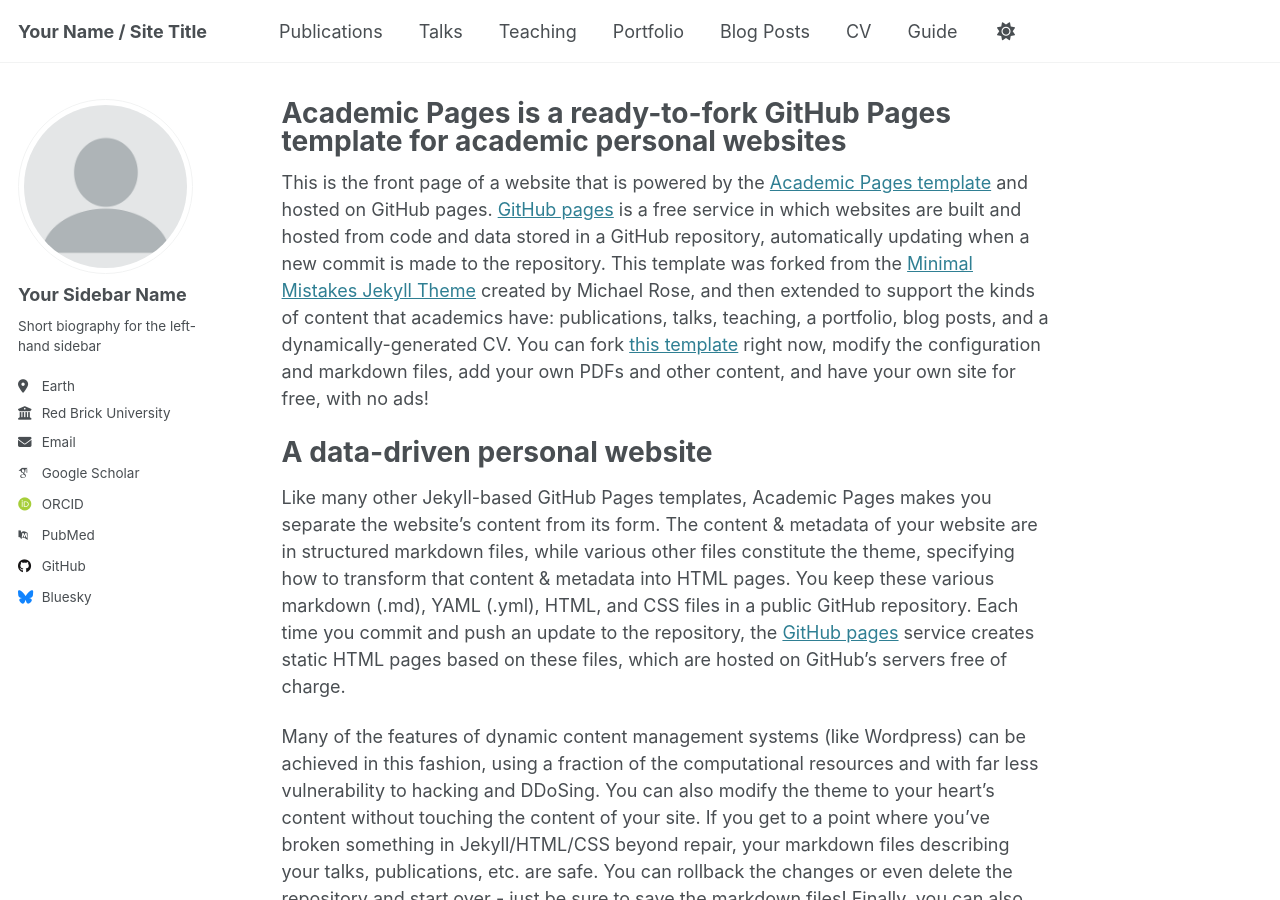
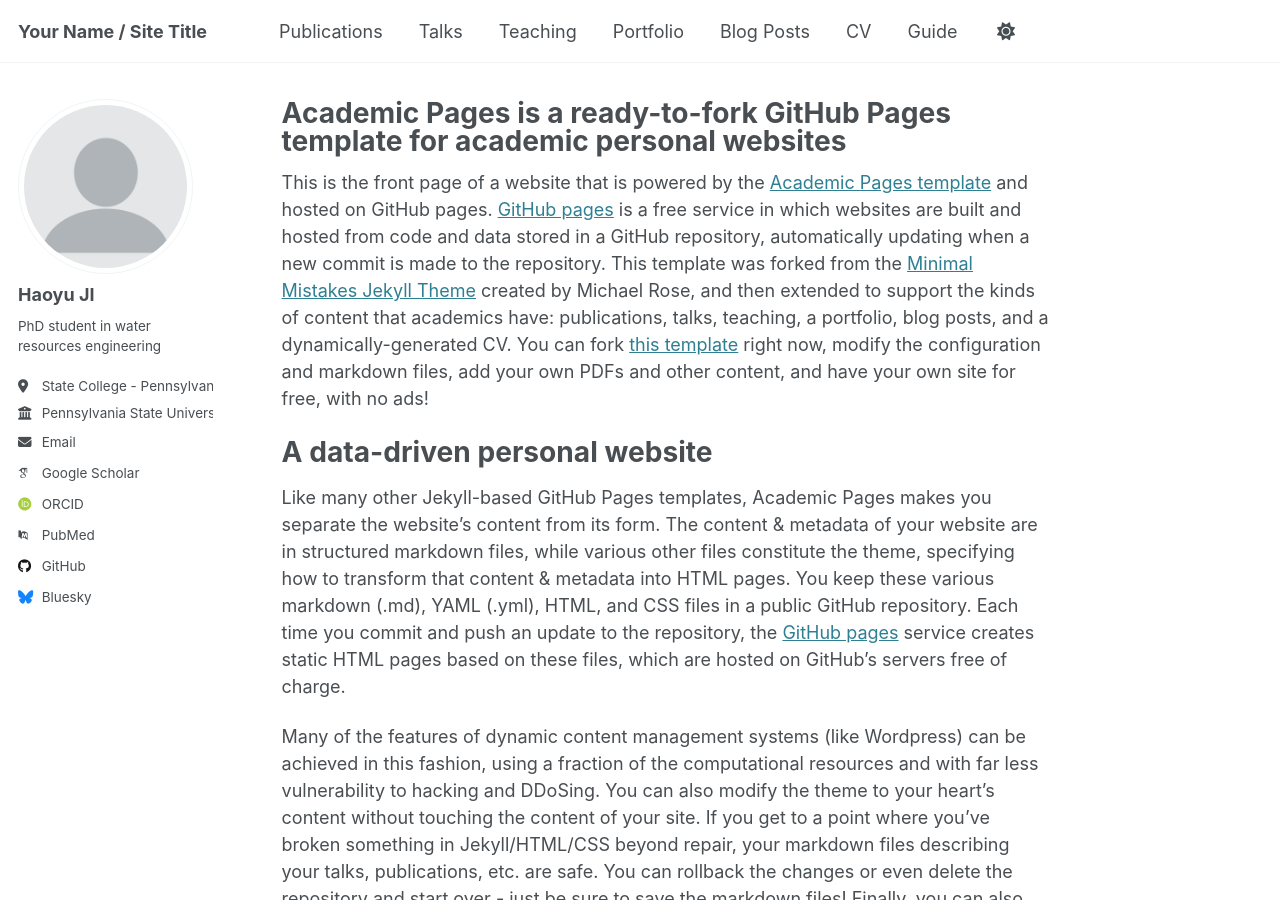
Before and after one commit to hiyuji98/hiyuji.github.io, a Jekyll site: the page built from _pages/about.md, in a window 1280 px wide and 900 px high. Built offline with Jekyll 4.4.1, drawn with Linux system fonts in a browser that asks for light colours; some web fonts are replaced.

Commit message:
Update _config.yml

```diff
--- a/_config.yml
+++ b/_config.yml
@@ -23,13 +23,13 @@ repository               : "academicpages/academicpages.github.io"
 author:
   # Biographic information
   avatar           : "profile.png"
-  name             : "Your Sidebar Name"
+  name             : "Haoyu JI"
   pronouns         : # example: "she/her"
-  bio              : "Short biography for the left-hand sidebar"
-  location         : "Earth"
-  employer         : "Red Brick University"
+  bio              : "PhD student in water resources engineering"
+  location         : "State College - Pennsylvania"
+  employer         : "Pennsylvania State University"
   uri              : # URL
-  email            : "none@example.org"
+  email            : "hiyuji98@gmail.com"
 
   # Academic websites
   arxiv            : # URL - Update with the correct link to your profile
```
